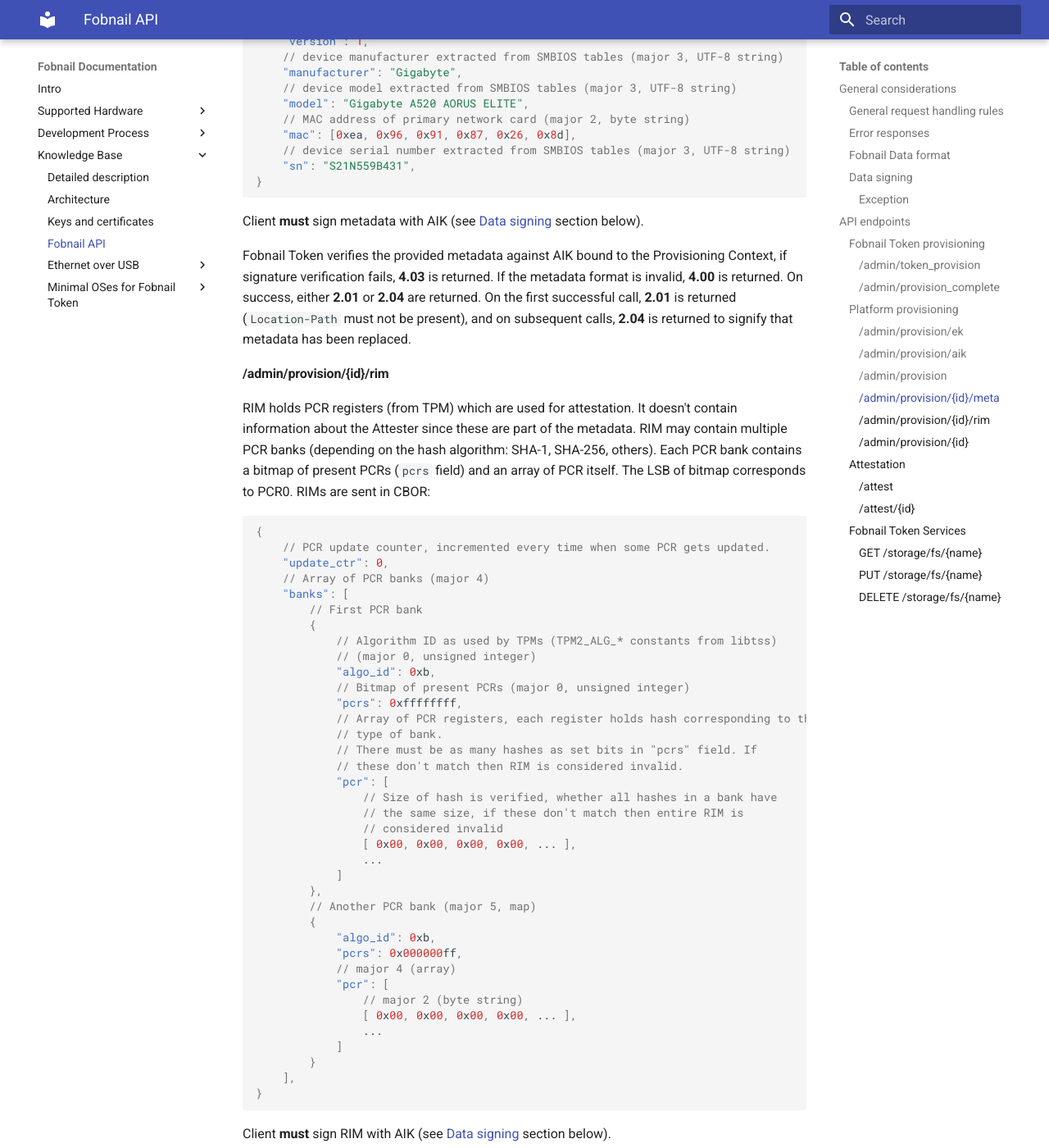
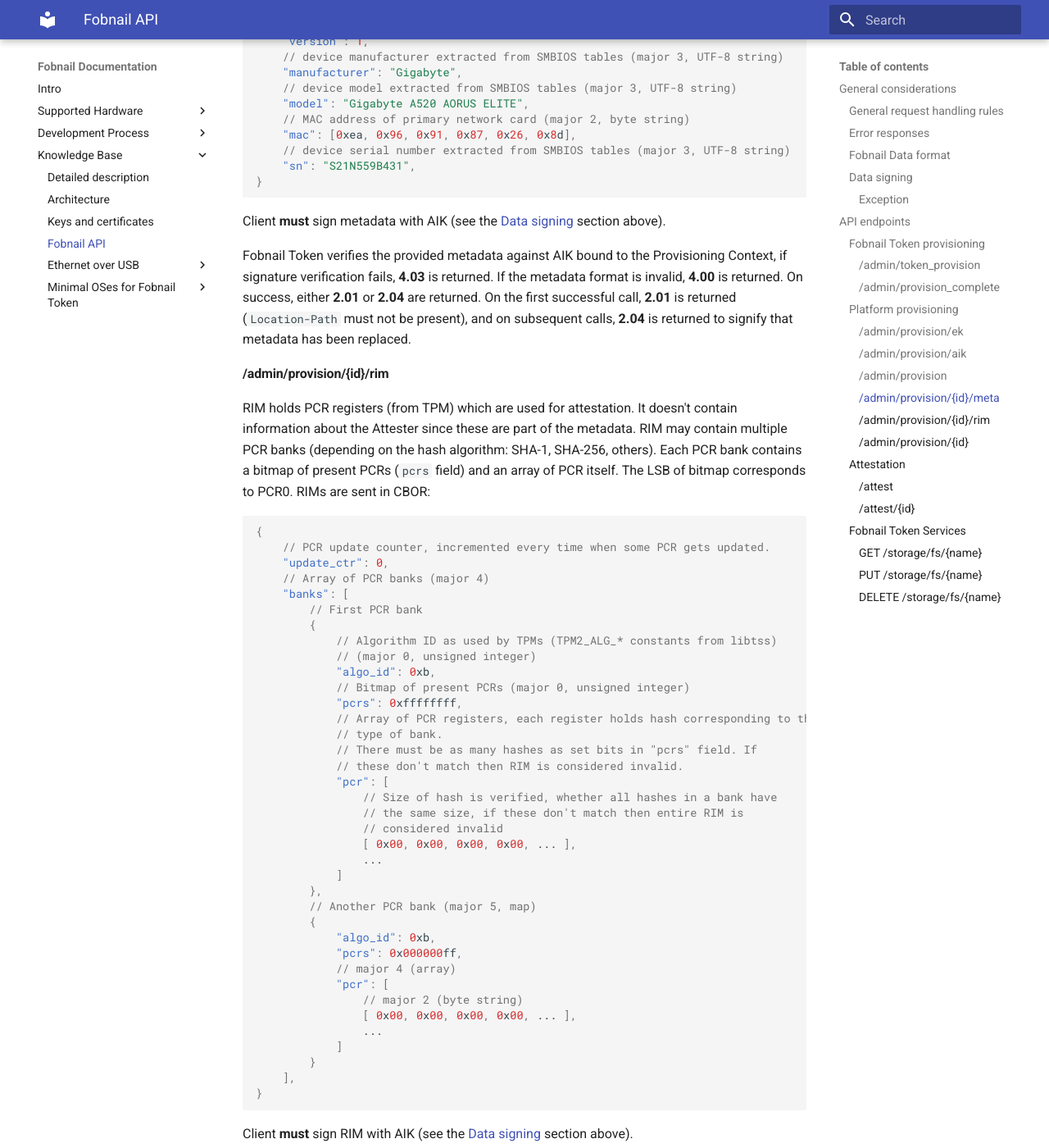
Before and after one commit to fobnail/docs, an MkDocs documentation site: the page built from docs/fobnail-api.md, in a window 1280 px wide and 1400 px high, scrolled down 5142 px. Shown: the whole window at 82% size. Built offline with MkDocs 1.6.1 and Material for MkDocs 9.7.7, drawn with Linux system fonts in a browser that asks for light colours.

Commit message:
docs/fobnail-api.md: fix links

````diff
--- a/docs/fobnail-api.md
+++ b/docs/fobnail-api.md
@@ -251,8 +251,8 @@
 }
 ```
 
-Client **must** sign metadata with AIK (see [Data signing](#data-signing)
-section below).
+Client **must** sign metadata with AIK (see the [Data signing](#data-signing)
+section above).
 
 Fobnail Token verifies the provided metadata against AIK bound to the
 Provisioning Context, if signature verification fails, **4.03** is returned. If
@@ -310,8 +310,8 @@
 }
 ```
 
-Client **must** sign RIM with AIK (see [Data signing](#data-signing) section
-below).
+Client **must** sign RIM with AIK (see the [Data signing](#data-signing) section
+above).
 
 Fobnail Token verifies RIM signature and format. If signature verification
 fails, **4.03** is returned. If RIM has an invalid format, **4.00** is returned.
@@ -373,9 +373,9 @@
 }
 ```
 
-The PCR selection format is similar to that of [RIM](#rim) but stripped of
-unnecessary fields. Due to the nature of PCR selection parsing done by
-`TPM2_Quote()`, order of PCR banks matters.
+The PCR selection format is similar to that of [RIM](#adminprovisionidrim) but
+stripped of unnecessary fields. Due to the nature of PCR selection parsing done
+by `TPM2_Quote()`, order of PCR banks matters.
 
 #### /attest/{id}
 
````
